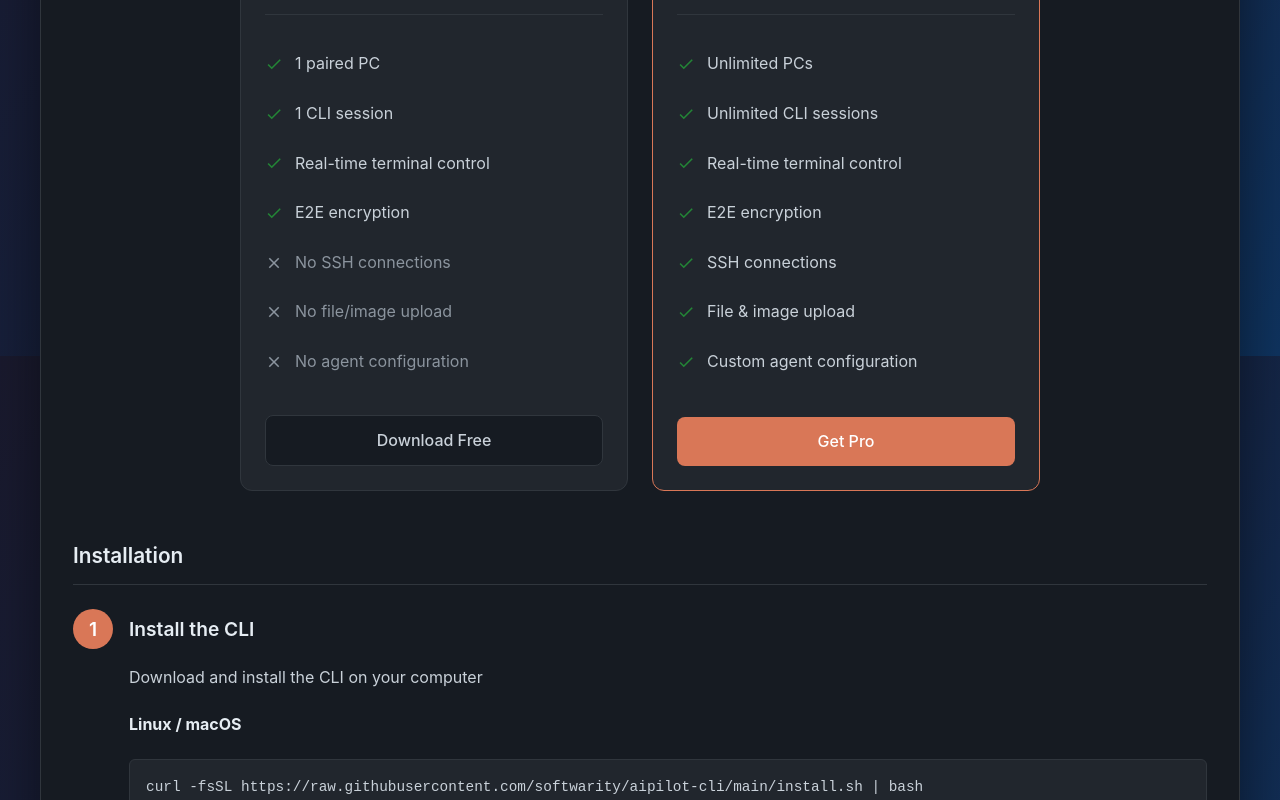
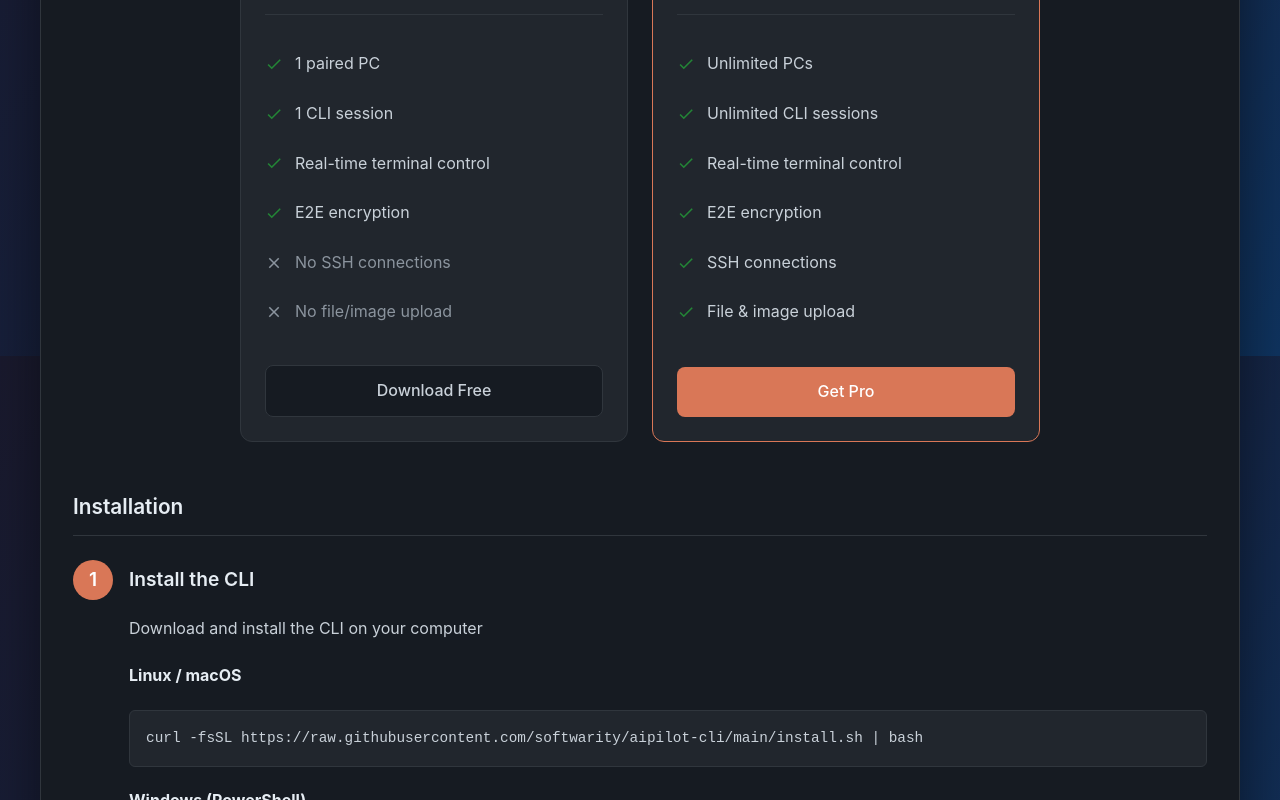
Before and after one commit to softwarity/aipilot-cli, an Angular app in the folder public/: page / in a window 1280 px wide. Shown: the part 1244-2044 px from the top of the page. Built offline with nearby package versions, Linux system fonts and the light colour scheme.

Commit message:
fix: Remove disabled pricing features for clarity

```diff
--- a/public/src/app/app.html
+++ b/public/src/app/app.html
@@ -109,7 +109,6 @@
             <li><span class="material-icons">check</span><span i18n="@@pricing.free.feature4">E2E encryption</span></li>
             <li class="disabled"><span class="material-icons">close</span><span i18n="@@pricing.free.limit1">No SSH connections</span></li>
             <li class="disabled"><span class="material-icons">close</span><span i18n="@@pricing.free.limit2">No file/image upload</span></li>
-            <li class="disabled"><span class="material-icons">close</span><span i18n="@@pricing.free.limit3">No agent configuration</span></li>
           </ul>
           <a href="https://play.google.com/store/apps/details?id=com.softwarity.aipilot" target="_blank" class="pricing-button secondary" i18n="@@pricing.free.cta">Download Free</a>
         </div>
@@ -126,7 +125,6 @@
             <li><span class="material-icons">check</span><span i18n="@@pricing.pro.feature4">E2E encryption</span></li>
             <li><span class="material-icons">check</span><span i18n="@@pricing.pro.feature5">SSH connections</span></li>
             <li><span class="material-icons">check</span><span i18n="@@pricing.pro.feature6">File & image upload</span></li>
-            <li><span class="material-icons">check</span><span i18n="@@pricing.pro.feature7">Custom agent configuration</span></li>
           </ul>
           <a href="https://play.google.com/store/apps/details?id=com.softwarity.aipilot.pro" target="_blank" class="pricing-button primary" i18n="@@pricing.pro.cta">Get Pro</a>
         </div>
@@ -154,9 +152,6 @@
           <p i18n="@@installation.windowsAlt">Or download directly from <a href="https://github.com/softwarity/aipilot-cli/releases" target="_blank">GitHub Releases</a></p>
 
           <p i18n="@@doc.cliQR">When you run the CLI for the first time, a QR code will be displayed in your terminal:</p>
-          <!-- <div class="doc-screenshot single">
-            <img src="assets/screenshots/qrcode-cli.png" alt="QR Code in CLI" loading="lazy">
-          </div> -->
         </div>
       </div>
 
```
